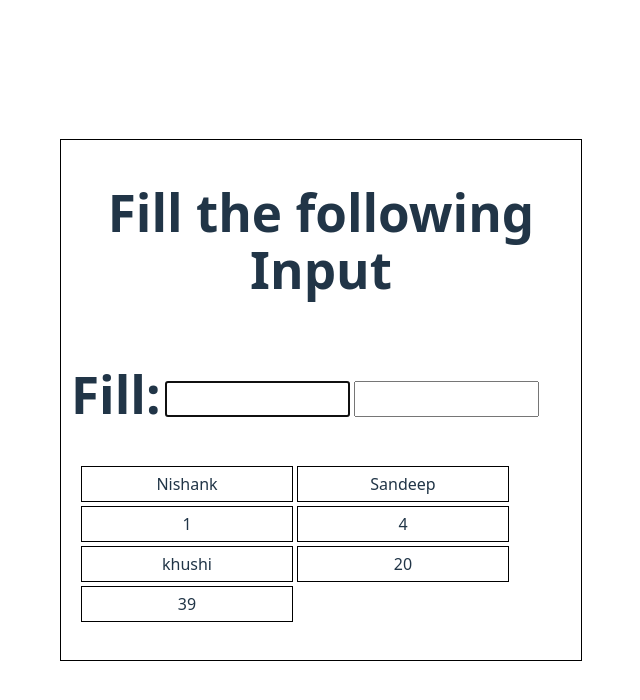
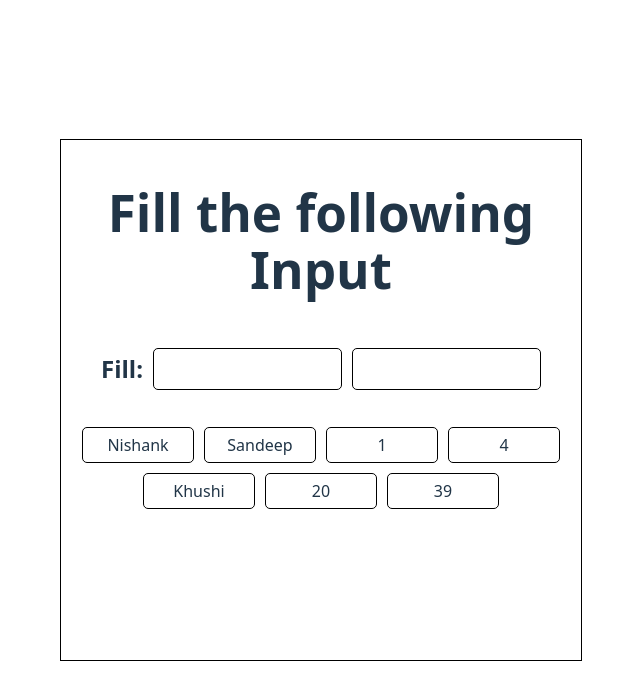
Before and after one commit to nishnak555/React-Task, a React (Vite) app: page / in a window 1280 px wide. Shown: the top 700 px of the page, without its empty margins (319-959 px from the left). Built offline with nearby package versions, Linux system fonts and the light colour scheme.

Commit message:
update css and refactor the logic

```diff
--- a/src/components/task.jsx
+++ b/src/components/task.jsx
@@ -1,91 +1,65 @@
 import React, { useEffect, useRef, useState } from "react";
 
 export const Task1 = () => {
-  const [data, setdata] = useState([
+  const [data, setData] = useState([
     "Nishank",
     "Sandeep",
     1,
     4,
-    "khushi",
+    "Khushi",
     20,
     39,
   ]);
   const [firstValue, setFirstValue] = useState("");
-  const [SecondValue, setSecondValue] = useState("");
+  const [secondValue, setSecondValue] = useState("");
   const [activeInput, setActiveInput] = useState(null); // Track focused input
 
-  const inputref = useRef(null);
-  const Secondinputref = useRef(null);
+  const inputRef = useRef(null);
 
-  // Focus on component mount
+  // Focus on first input field on component mount
   useEffect(() => {
-    if (inputref.current) {
-      inputref.current.focus();
+    if (inputRef.current) {
+      inputRef.current.focus();
     }
   }, []);
 
-  const handleOnclick = (item, i) => {
-    if (activeInput === "first") {
+  const handleOnClick = (item, index) => {
+    if (activeInput === "first" && firstValue === "") {
       setFirstValue(item);
-    } else if (activeInput === "second") {
+    } else if (activeInput === "second" && secondValue === "") {
       setSecondValue(item);
+    } else {
+      return; // Prevent selecting if both inputs are filled
     }
 
-    setdata(data.filter((_, index) => index !== i));
+    // Remove selected item from list safely
+    setData((prevData) => prevData.filter((_, i) => i !== index));    // React batches state updates. By using a function inside setData, React will always apply the most recent version of data.
   };
 
   return (
-    <div
-      style={{
-        border: "1px solid black",
-        height: "500px",
-        width: "500px",
-        display: "flex",
-        flexDirection: "column",
-        padding: 10,
-      }}
-    >
+    <div style={styles.container}>
       <h1>Fill the following Input</h1>
 
-      <div style={{ display: "flex", flexDirection: "row", gap: 4 }}>
-        <h1>Fill:</h1>
+      <div style={styles.inputContainer}>
+        <h2>Fill:</h2>
         <input
-          ref={inputref}
+          ref={inputRef}
           value={firstValue}
           onChange={(e) => setFirstValue(e.target.value)}
           onFocus={() => setActiveInput("first")}
-          style={{ height: "30px", marginTop: "50px" }}
+          style={styles.input}
         />
         <input
-          ref={Secondinputref}
-          value={SecondValue}
+          value={secondValue}
           onChange={(e) => setSecondValue(e.target.value)}
           onFocus={() => setActiveInput("second")}
-          style={{ height: "30px", marginTop: "50px" }}
+          style={styles.input}
         />
       </div>
 
-      <div
-        style={{
-          display: "flex",
-          flexDirection: "row",
-          gap: 4,
-          margin: 10,
-          flexWrap: "wrap",
-        }}
-      >
+      <div style={styles.cardContainer}>
         {data.map((item, index) => (
-          <div
-            key={index}
-            style={{
-              border: "1px solid black",
-              width: "200px",
-              padding: "5px",
-              textAlign: "center",
-              cursor: "pointer",
-            }}
-            onClick={() => handleOnclick(item, index)}
-          >
+          <div key={index} style={styles.card} onClick={() => handleOnClick(item, index)}>
             {item}
           </div>
         ))}
@@ -93,3 +67,45 @@ export const Task1 = () => {
     </div>
   );
 };
+
+const styles = {
+  container: {
+    border: "1px solid black",
+    height: "500px",
+    width: "500px",
+    display: "flex",
+    flexDirection: "column",
+    padding: "10px",
+    alignItems: "center",
+  },
+  inputContainer: {
+    display: "flex",
+    flexDirection: "row",
+    alignItems: "center",
+    gap: "10px",
+    marginBottom: "20px",
+  },
+  input: {
+    height: "30px",
+    padding: "5px",
+    border: "1px solid black",
+    borderRadius: "5px",
+    outline: "none",
+  },
+  cardContainer: {
+    display: "flex",
+    flexDirection: "row",
+    flexWrap: "wrap",
+    gap: "10px",
+    justifyContent: "center",
+  },
+  card: {
+    border: "1px solid black",
+    width: "100px",
+    padding: "5px",
+    textAlign: "center",
+    cursor: "pointer",
+    borderRadius: "5px",
+    transition: "0.3s",
+  },
+};
```
